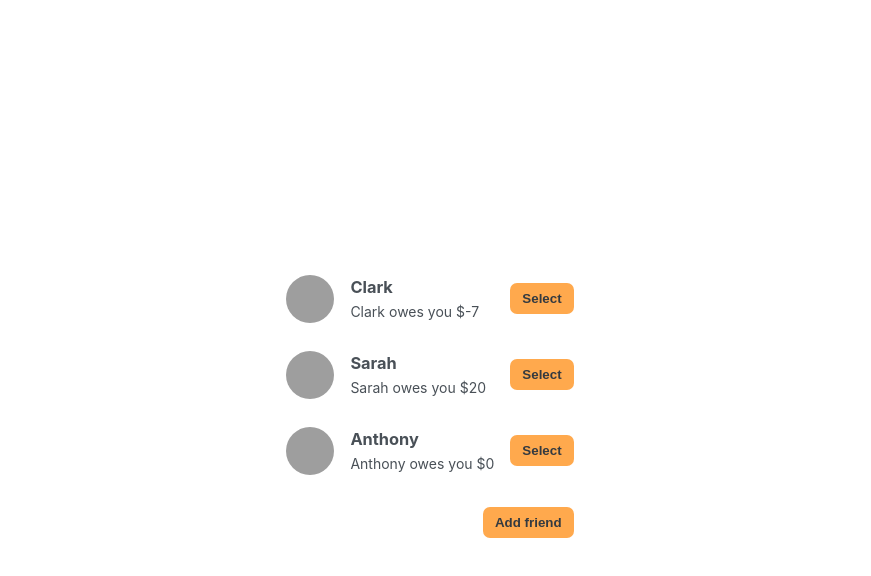
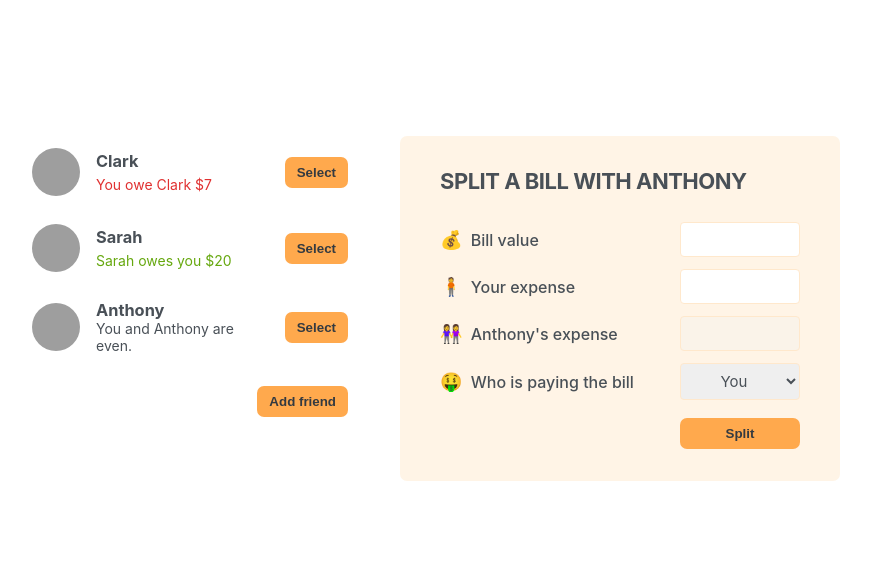
Before and after one commit to mblazeka00/split-bill, a React (Create React App) app: page / in a window 1280 px wide. Shown: the top 576 px of the page, without its empty margins (210-1081 px from the left). Built offline with nearby package versions, Linux system fonts and the light colour scheme; grey boxes are pictures that could not be loaded.

Commit message:
additional updates

```diff
--- a/public/index.html
+++ b/public/index.html
@@ -2,42 +2,13 @@
 <html lang="en">
   <head>
     <meta charset="utf-8" />
-    <link rel="icon" href="%PUBLIC_URL%/favicon.ico" />
     <meta name="viewport" content="width=device-width, initial-scale=1" />
     <meta name="theme-color" content="#000000" />
-    <meta
-      name="description"
-      content="Web site created using create-react-app"
-    />
-    <link rel="apple-touch-icon" href="%PUBLIC_URL%/logo192.png" />
-    <!--
-      manifest.json provides metadata used when your web app is installed on a
-      user's mobile device or desktop. See https://developers.google.com/web/fundamentals/web-app-manifest/
-    -->
-    <link rel="manifest" href="%PUBLIC_URL%/manifest.json" />
-    <!--
-      Notice the use of %PUBLIC_URL% in the tags above.
-      It will be replaced with the URL of the `public` folder during the build.
-      Only files inside the `public` folder can be referenced from the HTML.
-
-      Unlike "/favicon.ico" or "favicon.ico", "%PUBLIC_URL%/favicon.ico" will
-      work correctly both with client-side routing and a non-root public URL.
-      Learn how to configure a non-root public URL by running `npm run build`.
-    -->
-    <title>React App</title>
+    <meta name="Split Bill App" content="Split Bill App" />
+    <title>Split Bill App</title>
   </head>
   <body>
     <noscript>You need to enable JavaScript to run this app.</noscript>
     <div id="root"></div>
-    <!--
-      This HTML file is a template.
-      If you open it directly in the browser, you will see an empty page.
-
-      You can add webfonts, meta tags, or analytics to this file.
-      The build step will place the bundled scripts into the <body> tag.
-
-      To begin the development, run `npm start` or `yarn start`.
-      To create a production bundle, use `npm run build` or `yarn build`.
-    -->
   </body>
 </html>
--- a/src/App.js
+++ b/src/App.js
@@ -35,7 +35,7 @@ function App() {
   };
 
   return (
-    <div className="App">
+    <div className="app">
       <div className="sidebar">
         <FriendsList data={data} />
         {addFriendForm ? <FormAddFriend onAddFriend={onAddFriend} /> : ""}
@@ -43,11 +43,36 @@ function App() {
           {addFriendForm === true ? "Cancel" : "Add friend"}
         </Button>
       </div>
+      <FormSplitBill />
     </div>
   );
 }
 
 export default App;
+
+function FormSplitBill() {
+  return (
+    <form className="form-split-bill">
+      <h2>SPLIT A BILL WITH ANTHONY</h2>
+
+      <label>💰 Bill value</label>
+      <input type="text" />
+
+      <label>🧍 Your expense</label>
+      <input type="text" />
+
+      <label>👭 Anthony's expense</label>
+      <input type="text" disabled />
+
+      <label>🤑 Who is paying the bill</label>
+      <select>
+        <option value="user">You</option>
+        <option value="friend">Anthony</option>
+      </select>
+      <Button>Split</Button>
+    </form>
+  );
+}
 
 function FormAddFriend({ onAddFriend }) {
   const [friendName, setFriendName] = useState("");
@@ -105,8 +130,16 @@ function Friend({ friend }) {
     <li>
       <img src={friend.image} alt={friend.name} />
       <h3>{friend.name}</h3>
-      <p>
-        {friend.name} owes you ${friend.balance}
+      <p
+        className={
+          friend.balance > 0 ? "green" : "" || friend.balance < 0 ? "red" : ""
+        }
+      >
+        {friend.balance === 0 ? `You and ${friend.name} are even.` : ""}
+        {friend.balance > 0 ? `${friend.name} owes you $${friend.balance}` : ""}
+        {friend.balance < 0
+          ? `You owe ${friend.name} $${Math.abs(friend.balance)}`
+          : ""}
       </p>
       <button className="button">Select</button>
     </li>
```
